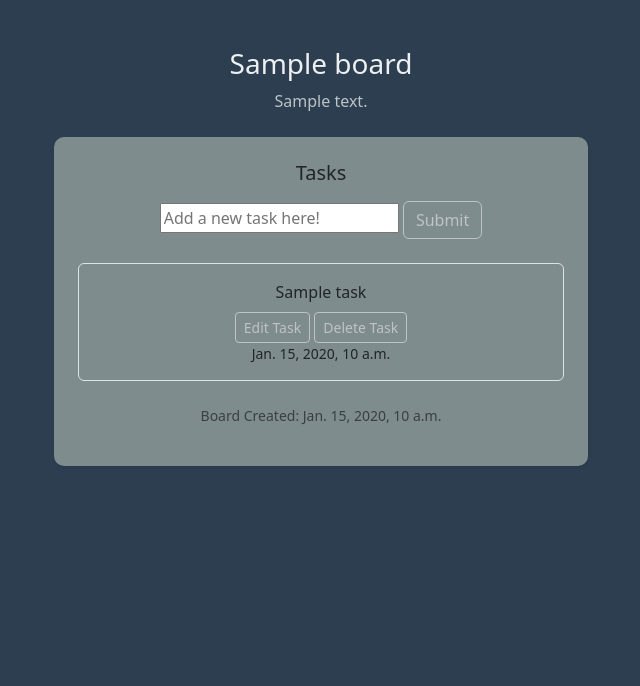
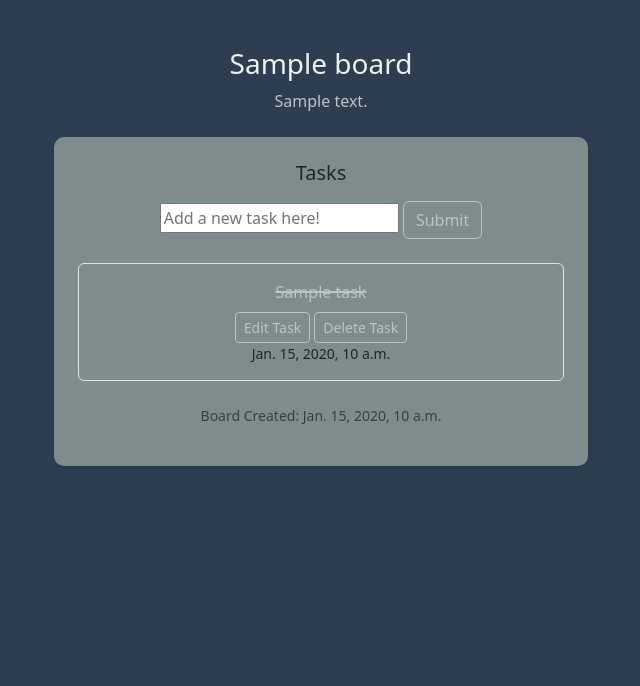
Before and after one commit to Enrique2007s/django-todo-app, a Django app: a page that uses dashboard/templates/dashboard/tasks.html in a window 1280 px wide. Shown: the part 57-743 px from the top of the page, without its empty margins (319-959 px from the left). Run offline with Django 4.2, Linux system fonts and the light colour scheme; a user stored in the database is signed in; tables that the repository leaves empty hold one stand-in row (values such as "Sample post"); some libraries are stand-ins or nearby versions; some web fonts are replaced.

Commit message:
strikethrough for completed tasks

```diff
--- a/dashboard/templates/dashboard/tasks.html
+++ b/dashboard/templates/dashboard/tasks.html
@@ -22,7 +22,7 @@
                         <div class="mt-4">
                             {% for task in tasks %}
                             <div class="task-item mb-3 p-3 border rounded">
-                                <p class="mb-2 task-title-text">{{ task.title }}</p>
+                                <p class="mb-2 task-title-text {% if task.is_completed %}task-completed{% endif %}">{{ task.title }}</p>
                                 <a href="{% url 'update-task' task.id %}" class="btn btn-sm edit-task-btn">Edit Task</a>
                                 <a href="{% url 'delete-task' task.id %}" class="btn btn-sm delete-task-btn">Delete Task</a>
                                 <p class="task-meta small mb-0">{{ task.created_on }}</p>
--- a/static/css/style.css
+++ b/static/css/style.css
@@ -18,6 +18,12 @@ main {
 
 .task-title {
     color: #ECF0F1;
+}
+
+.task-item .task-completed {
+    text-decoration: line-through;
+    text-decoration-thickness: 2px;
+    color: #BDC3C7;
 }
 
 .dashboard-subtitle {
```
